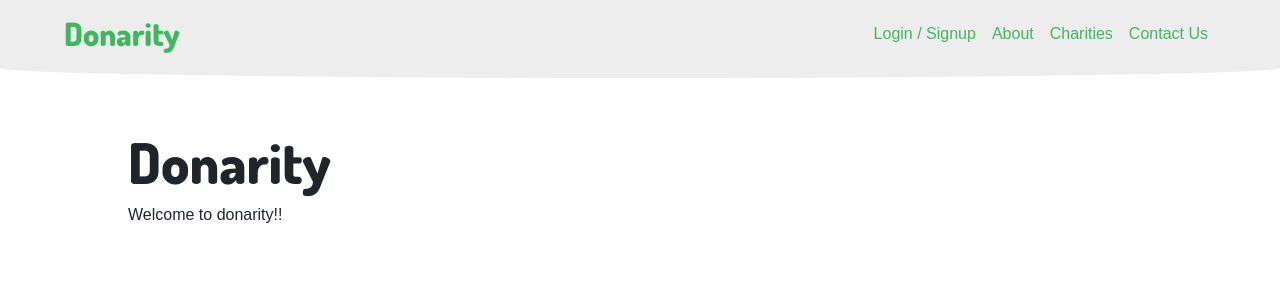
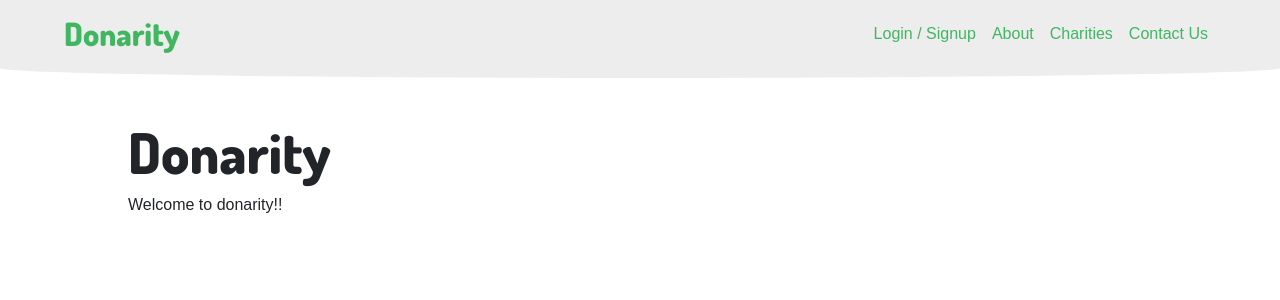
Before and after one commit to shnupta/donarity, a Next.js app: page / in a window 1280 px wide. Shown: the top 300 px of the page. Built offline with nearby package versions, Linux system fonts and the light colour scheme; no server answers; a web font is replaced by a local one.

Commit message:
Give layout more margin at the bottom
Following user feedback from Mark - that there was not enough space at the bottom
of the screen after the last button

```diff
--- a/components/layout.module.css
+++ b/components/layout.module.css
@@ -1,6 +1,6 @@
 .main {
   width: 80%;
-  margin: 40px auto 0 auto;
+  margin: 30px auto 80px auto;
   max-width: 1200px;
 }
 
```
